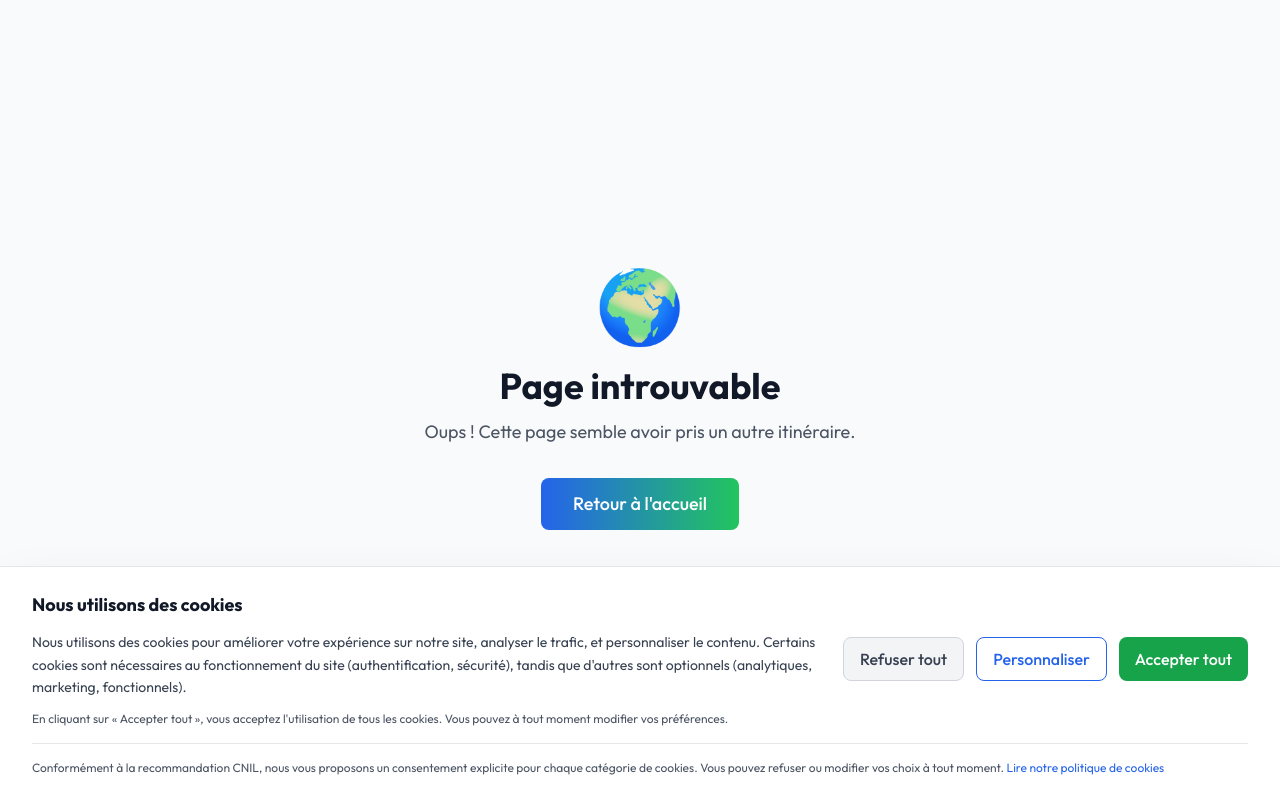
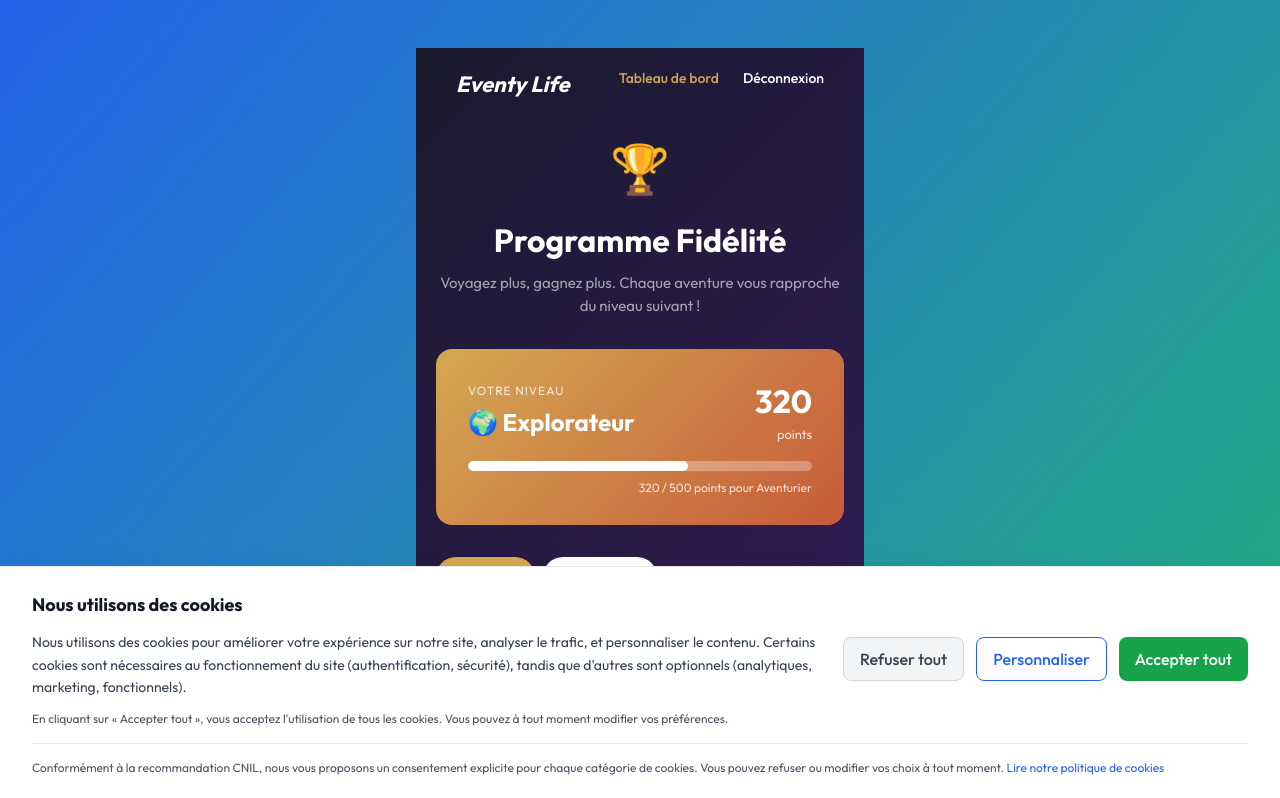
Before and after one commit to eventylife-hub/Eventylife, a Next.js app: page /fidelite in a window 1280 px wide. Before the commit this address had no page. Shown: the top 798 px of the page. Built offline with nearby package versions, Linux system fonts and the light colour scheme.

Commit message:
feat: add fidelite loyalty program page

```diff
--- /dev/null
+++ b/app/(auth)/fidelite/page.tsx
@@ -0,0 +1,127 @@
+'use client';
+import { useState } from 'react';
+
+export default function FidelitePage() {
+  const [tab, setTab] = useState('avantages');
+
+  const niveau = { nom: "Explorateur", points: 320, prochain: "Aventurier", pointsProchain: 500, pct: 64 };
+
+  const niveaux = [
+    { nom: "D\u00e9couvreur", points: "0-199", icon: "\uD83C\uDF31", avantages: ["Acc\u00e8s aux offres membres", "Newsletter exclusive"] },
+    { nom: "Explorateur", points: "200-499", icon: "\uD83C\uDF0D", avantages: ["5% sur le 3\u00e8me voyage", "Acc\u00e8s ventes priv\u00e9es", "Cadeau de bienvenue"] },
+    { nom: "Aventurier", points: "500-999", icon: "\u26F0\uFE0F", avantages: ["10% sur le 3\u00e8me voyage", "Surclassement h\u00f4tel possible", "Support prioritaire"] },
+    { nom: "Ambassador", points: "1000+", icon: "\uD83D\uDC51", avantages: ["15% permanent", "Acc\u00e8s voyages exclusifs", "Concierge d\u00e9di\u00e9", "Invitations \u00e9v\u00e9nements VIP"] },
+  ];
+
+  const historique = [
+    { action: "Voyage Santorin", points: "+150", date: "15 mars 2026", type: "gain" },
+    { action: "Avis d\u00e9pos\u00e9", points: "+20", date: "2 mars 2026", type: "gain" },
+    { action: "Parrainage Marie L.", points: "+50", date: "2 mars 2026", type: "gain" },
+    { action: "Voyage Sahara", points: "+100", date: "10 f\u00e9v 2026", type: "gain" },
+    { action: "R\u00e9duction utilis\u00e9e", points: "-50", date: "5 f\u00e9v 2026", type: "depense" },
+  ];
+
+  return (
+    <div style={{ minHeight: '100vh', background: 'linear-gradient(135deg, #1A1A2E 0%, #2D1B4E 50%, #0F3460 100%)' }}>
+      <nav style={{ display: 'flex', justifyContent: 'space-between', alignItems: 'center', padding: '20px 40px', maxWidth: 900, margin: '0 auto' }}>
+        <a href="/" style={{ color: '#FFFFFF', fontSize: 22, fontWeight: 700, fontStyle: 'italic', textDecoration: 'none' }}>Eventy Life</a>
+        <div style={{ display: 'flex', gap: 24 }}>
+          <a href="/tableau-de-bord" style={{ color: '#D4A853', textDecoration: 'none', fontSize: 14, fontWeight: 500 }}>Tableau de bord</a>
+          <a href="/connexion" style={{ color: '#FFFFFF', textDecoration: 'none', fontSize: 14, fontWeight: 500 }}>
+            {"D\u00e9connexion"}
+          </a>
+        </div>
+      </nav>
+
+      <div style={{ maxWidth: 800, margin: '0 auto', padding: '0 20px 60px' }}>
+        <div style={{ textAlign: 'center', marginBottom: 32 }}>
+          <div style={{ fontSize: 48, marginBottom: 12 }}>{"\uD83C\uDFC6"}</div>
+          <h1 style={{ color: '#FFFFFF', fontSize: 32, fontWeight: 700, marginBottom: 8, marginTop: 0 }}>
+            {"Programme Fid\u00e9lit\u00e9"}
+          </h1>
+          <p style={{ color: 'rgba(255,255,255,0.6)', fontSize: 15, marginTop: 0 }}>
+            {"Voyagez plus, gagnez plus. Chaque aventure vous rapproche du niveau suivant\u00a0!"}
+          </p>
+        </div>
+
+        <div style={{ background: 'linear-gradient(135deg, #D4A853 0%, #C75B39 100%)', borderRadius: 16, padding: '28px 32px', marginBottom: 32 }}>
+          <div style={{ display: 'flex', justifyContent: 'space-between', alignItems: 'center', marginBottom: 16 }}>
+            <div>
+              <div style={{ color: 'rgba(255,255,255,0.8)', fontSize: 12, textTransform: 'uppercase', letterSpacing: 1, marginBottom: 4 }}>Votre niveau</div>
+              <div style={{ color: '#FFFFFF', fontSize: 24, fontWeight: 700 }}>{`${"\uD83C\uDF0D"} ${niveau.nom}`}</div>
+            </div>
+            <div style={{ textAlign: 'right' }}>
+              <div style={{ color: '#FFFFFF', fontSize: 32, fontWeight: 700 }}>{niveau.points}</div>
+              <div style={{ color: 'rgba(255,255,255,0.8)', fontSize: 13 }}>points</div>
+            </div>
+          </div>
+          <div style={{ background: 'rgba(255,255,255,0.3)', borderRadius: 8, height: 10, overflow: 'hidden', marginBottom: 8 }}>
+            <div style={{ width: `${niveau.pct}%`, height: '100%', background: '#FFFFFF', borderRadius: 8 }} />
+          </div>
+          <div style={{ color: 'rgba(255,255,255,0.8)', fontSize: 12, textAlign: 'right' }}>
+            {`${niveau.points} / ${niveau.pointsProchain} points pour ${niveau.prochain}`}
+          </div>
+        </div>
+
+        <div style={{ display: 'flex', gap: 8, marginBottom: 24 }}>
+          {[{ key: 'avantages', label: 'Niveaux' }, { key: 'historique', label: 'Historique' }].map(t => (
+            <button key={t.key} onClick={() => setTab(t.key)} style={{ padding: '10px 24px', borderRadius: 20, border: 'none', background: tab === t.key ? '#D4A853' : '#FFFFFF', color: tab === t.key ? '#1A1A2E' : '#6B7280', fontSize: 14, fontWeight: 600, cursor: 'pointer' }}>
+              {t.label}
+            </button>
+          ))}
+        </div>
+
+        {tab === 'avantages' && (
+          <div style={{ display: 'flex', flexDirection: 'column', gap: 16 }}>
+            {niveaux.map((n, i) => (
+              <div key={i} style={{ background: n.nom === niveau.nom ? '#FFFFFF' : 'rgba(255,255,255,0.06)', borderRadius: 14, padding: '20px 24px', border: n.nom === niveau.nom ? '2px solid #D4A853' : '1px solid rgba(255,255,255,0.1)' }}>
+                <div style={{ display: 'flex', justifyContent: 'space-between', alignItems: 'center', marginBottom: 12 }}>
+                  <div style={{ display: 'flex', alignItems: 'center', gap: 10 }}>
+                    <span style={{ fontSize: 24 }}>{n.icon}</span>
+                    <span style={{ color: n.nom === niveau.nom ? '#1A1A2E' : '#FFFFFF', fontSize: 18, fontWeight: 700 }}>{n.nom}</span>
+                    {n.nom === niveau.nom && (
+                      <span style={{ background: '#059669', color: '#FFFFFF', fontSize: 10, fontWeight: 600, padding: '2px 10px', borderRadius: 10 }}>
+                        {"Niveau actuel"}
+                      </span>
+                    )}
+                  </div>
+                  <span style={{ color: n.nom === niveau.nom ? '#C75B39' : 'rgba(255,255,255,0.5)', fontSize: 13, fontWeight: 600 }}>{n.points} pts</span>
+                </div>
+                <div style={{ display: 'flex', flexWrap: 'wrap', gap: 8 }}>
+                  {n.avantages.map((a, j) => (
+                    <span key={j} style={{ background: n.nom === niveau.nom ? '#FAF7F2' : 'rgba(255,255,255,0.08)', color: n.nom === niveau.nom ? '#1A1A2E' : 'rgba(255,255,255,0.7)', fontSize: 12, padding: '4px 12px', borderRadius: 20 }}>
+                      {a}
+                    </span>
+                  ))}
+                </div>
+              </div>
+            ))}
+          </div>
+        )}
+
+        {tab === 'historique' && (
+          <div style={{ background: '#FFFFFF', borderRadius: 14, overflow: 'hidden' }}>
+            <div style={{ display: 'grid', gridTemplateColumns: '1fr 100px 120px', padding: '12px 20px', background: '#F9FAFB', borderBottom: '1px solid #E8E4DE' }}>
+              <span style={{ color: '#6B7280', fontSize: 12, fontWeight: 600, textTransform: 'uppercase' }}>Action</span>
+              <span style={{ color: '#6B7280', fontSize: 12, fontWeight: 600, textTransform: 'uppercase', textAlign: 'center' }}>Points</span>
+              <span style={{ color: '#6B7280', fontSize: 12, fontWeight: 600, textTransform: 'uppercase', textAlign: 'right' }}>Date</span>
+            </div>
+            {historique.map((h, i) => (
+              <div key={i} style={{ display: 'grid', gridTemplateColumns: '1fr 100px 120px', padding: '14px 20px', borderBottom: i < historique.length - 1 ? '1px solid #F3F4F6' : 'none', alignItems: 'center' }}>
+                <span style={{ color: '#1A1A2E', fontSize: 14, fontWeight: 500 }}>{h.action}</span>
+                <span style={{ color: h.type === 'gain' ? '#059669' : '#C75B39', fontSize: 14, fontWeight: 700, textAlign: 'center' }}>{h.points}</span>
+                <span style={{ color: '#6B7280', fontSize: 13, textAlign: 'right' }}>{h.date}</span>
+              </div>
+            ))}
+          </div>
+        )}
+
+        <div style={{ textAlign: 'center', marginTop: 40 }}>
+          <a href="/voyages" style={{ display: 'inline-block', padding: '14px 32px', background: '#D4A853', color: '#1A1A2E', borderRadius: 10, fontSize: 15, fontWeight: 600, textDecoration: 'none' }}>
+            {"Gagner plus de points"}
+          </a>
+        </div>
+      </div>
+    </div>
+  );
+}
```
